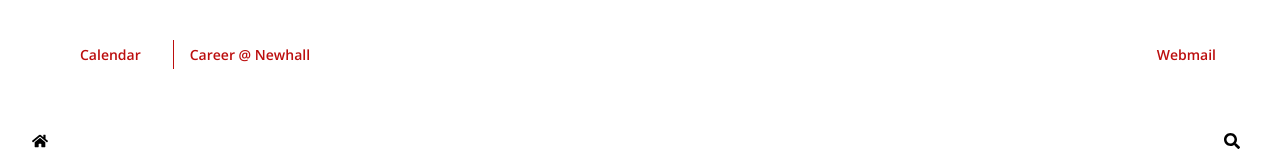
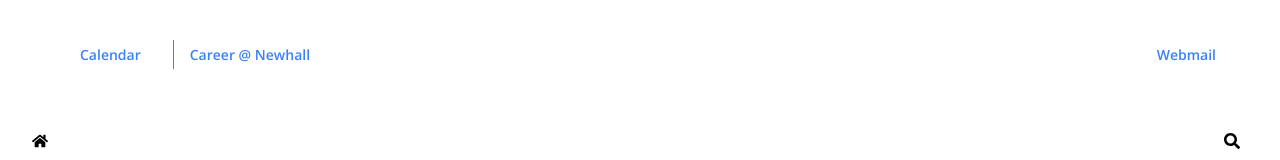
Before and after one commit to Swizel-Tech/new-hall-front, a React (Vite) app: page /contact_us in a window 1280 px wide. Shown: the top 160 px of the page. Built offline with nearby package versions, Linux system fonts and the light colour scheme.

Commit message:
text color

```diff
--- a/src/components/ui/Navbar/Navbar.tsx
+++ b/src/components/ui/Navbar/Navbar.tsx
@@ -49,19 +49,19 @@ export const Navbar: React.FC = () => {
           <div className="flex justify-start items-center">
             <button
               onClick={handleClick}
-              className={`font-OpenSans text-[14px] font-semibold leading-normal text-[#BC0E0E] px-8 py-1`}
+              className={`font-OpenSans text-[14px] font-semibold leading-normal text-blue-500 px-8 py-1`}
             >
               Calendar
             </button>
             <h2
-              className={`font-OpenSans text-[14px] leading-normal font-semibold border-[#BC0E0E] px-4 py-1 text-[#BC0E0E] border-l-[1.5px]`}
+              className={`font-OpenSans text-[14px] leading-normal font-semibold border-blue-500 px-4 py-1 text-blue-500 border-l-[1.5px]`}
             >
               Career @ Newhall
             </h2>
           </div>
           <div className="flex justify-start items-center">
             <h2
-              className={`font-OpenSans text-[14px] font-semibold leading-normal px-4 py-1 text-[#BC0E0E]`}
+              className={`font-OpenSans text-[14px] font-semibold leading-normal px-4 py-1 text-blue-500`}
             >
               Webmail
             </h2>
--- a/src/components/ui/Navbar/Navs.tsx
+++ b/src/components/ui/Navbar/Navs.tsx
@@ -44,9 +44,7 @@ export const Nav = (props: SideNavProps) => {
           >
             <span
               className={`relative w-full text-left font-OpenSans text-[16px] font-normal uppercase  ${
-                scrolledState
-                  ? "text-[#000]"
-                  : `lg:${getTextColor()} text-[#fff]`
+                scrolledState ? "text-[#000]" : `lg:${getTextColor()}`
               }`}
             >
               {text}
@@ -128,9 +126,7 @@ export const Nav = (props: SideNavProps) => {
         <NavLink to={href} className="py-4 lg:py-0 w-full lg:w-auto">
           <span
             className={`font-OpenSans text-[16px] text-left font-normal uppercase ${
-              scrolledState
-                ? "text-[#000]"
-                : ` lg:${getTextColor()} text-[#fff]`
+              scrolledState ? "text-[#000]" : ` lg:${getTextColor()}`
             }`}
           >
             {text}
```
